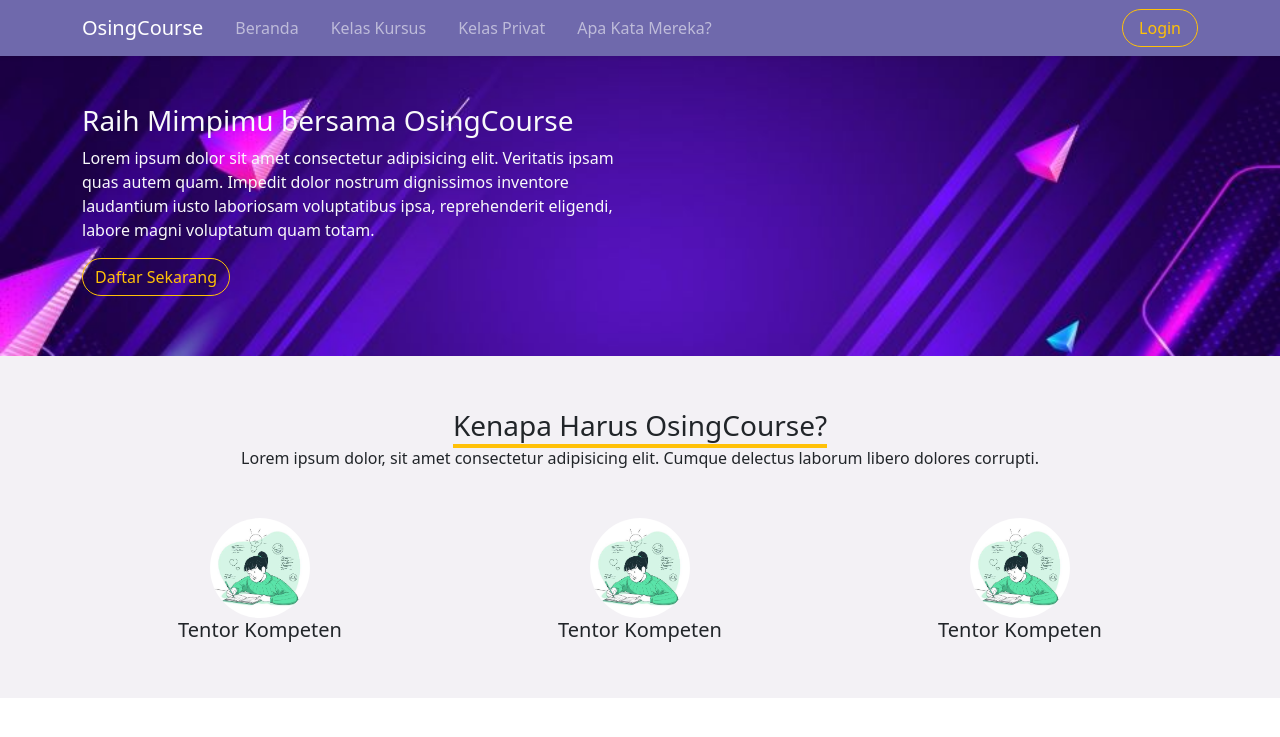
After one commit to cakwien/kursus, a PHP site: page / in a window 1280 px wide. The commit adds this page. Shown: the top 737 px of the page. Run offline with PHP 8.4, Linux system fonts and the light colour scheme; some libraries are stand-ins or nearby versions.

Commit message:
tambah halaman index awal

```diff
--- /dev/null
+++ b/index.php
@@ -0,0 +1,127 @@
+<!DOCTYPE html>
+<html lang="en">
+
+<head>
+   <meta charset="UTF-8">
+   <meta http-equiv="X-UA-Compatible" content="IE=edge">
+   <meta name="viewport" content="width=device-width, initial-scale=1.0">
+   <link href="https://cdn.jsdelivr.net/npm/bootstrap@5.1.3/dist/css/bootstrap.min.css" rel="stylesheet" integrity="sha384-1BmE4kWBq78iYhFldvKuhfTAU6auU8tT94WrHftjDbrCEXSU1oBoqyl2QvZ6jIW3" crossorigin="anonymous">
+   <style>
+      .mecungul {
+         margin-top: -25px;
+      }
+
+      .gb-banner {
+         background-image: url(assets/img/banner.jpg);
+         background-size: cover;
+      }
+
+      .list-bawah {
+         border-bottom-color: yellow;
+      }
+
+      .ungu {
+         background-color: #F3F1F5;
+      }
+   </style>
+
+
+   <title>OsingCourse</title>
+
+
+</head>
+
+<body>
+   <nav class="navbar navbar-expand-lg navbar-dark shadow-sm" style="background-color:#6F69AC;">
+      <div class="container">
+         <a class="navbar-brand" href="#">OsingCourse</a>
+         <button class="navbar-toggler" type="button" data-bs-toggle="collapse" data-bs-target="#navbarNav" aria-controls="navbarNav" aria-expanded="false" aria-label="Toggle navigation">
+            <span class="navbar-toggler-icon"></span>
+         </button>
+         <div class="collapse navbar-collapse" id="navbarNav">
+            <ul class="navbar-nav me-auto">
+               <li class="nav-item ">
+                  <a class="nav-link ms-2 me-2" href="#">Beranda</a>
+               </li>
+               <li class="nav-item">
+                  <a class="nav-link ms-2 me-2" href="#">Kelas Kursus</a>
+               </li>
+               <li class="nav-item">
+                  <a class="nav-link ms-2 me-2" href="#">Kelas Privat</a>
+               </li>
+               <li class="nav-item">
+                  <a class="nav-link ms-2 me-2" href="#">Apa Kata Mereka?</a>
+               </li>
+            </ul>
+           <span class="text">
+              <a href="#" class="btn btn-outline-warning rounded-pill ps-3 pe-3">Login</a>
+           </span>
+         </div>
+      </div>
+   </nav>
+
+   <div class="container-fluid gb-banner" style="height:300px;">
+      <div class="container">
+         <div class="row">
+            <div class="col-md-6 mt-5 mb-5 text-light">
+               <h3>Raih Mimpimu bersama OsingCourse</h3>
+               <p>Lorem ipsum dolor sit amet consectetur adipisicing elit. Veritatis ipsam quas autem quam. Impedit dolor nostrum dignissimos inventore laudantium iusto laboriosam voluptatibus ipsa, reprehenderit eligendi, labore magni voluptatum quam totam.</p>
+               <a href="" class="btn btn-outline-warning rounded-pill">Daftar Sekarang</a>
+
+            </div>
+            <div class="col-md-6 mt-5 mb-5">
+
+            </div>
+         </div>
+      </div>
+   </div>
+
+   <div class="ungu">
+      <div class="container">
+         <div class="row">
+            <div class="col-md-12">
+               <div class="text-center mt-5">
+                  <span class="border-bottom border-warning border-4 fs-3 mb-4">Kenapa Harus OsingCourse?</span>
+                  <p>Lorem ipsum dolor, sit amet consectetur adipisicing elit. Cumque delectus laborum libero dolores corrupti.</p>
+               </div>
+               <div class="mt-5 mb-5">
+                  <div class="row">
+                     <div class="col-md-4">
+                        <div class="text-center">
+                           <img src="assets/img/fitur.jpg" class="rounded-circle" width="100" alt="">
+                           <h5>Tentor Kompeten</h5>
+                        </div>
+                     </div>
+                     <div class="col-md-4">
+                        <div class="text-center">
+                           <img src="assets/img/fitur.jpg" class="rounded-circle" width="100" alt="">
+                           <h5>Tentor Kompeten</h5>
+                        </div>
+                     </div>
+                     <div class="col-md-4">
+                        <div class="text-center">
+                           <img src="assets/img/fitur.jpg" class="rounded-circle" width="100" alt="">
+                           <h5>Tentor Kompeten</h5>
+                        </div>
+                     </div>
+                  </div>
+               </div>
+            </div>
+         </div>
+      </div>
+   </div>
+
+   <div class="container">
+      <div class="col-md-6">
+
+      </div>
+   </div>
+
+
+
+
+   <script src="https://cdn.jsdelivr.net/npm/@popperjs/core@2.10.2/dist/umd/popper.min.js" integrity="sha384-7+zCNj/IqJ95wo16oMtfsKbZ9ccEh31eOz1HGyDuCQ6wgnyJNSYdrPa03rtR1zdB" crossorigin="anonymous"></script>
+   <script src="https://cdn.jsdelivr.net/npm/bootstrap@5.1.3/dist/js/bootstrap.min.js" integrity="sha384-QJHtvGhmr9XOIpI6YVutG+2QOK9T+ZnN4kzFN1RtK3zEFEIsxhlmWl5/YESvpZ13" crossorigin="anonymous"></script>
+</body>
+
+</html>
--- a/tentor/mod/db.php
+++ b/tentor/mod/db.php
@@ -64,4 +64,6 @@ function hal($hal)
 
 
 
+
+
 ?>
--- /dev/null
+++ b/tentor/view/editmateri.php
@@ -0,0 +1,5 @@
+test ini edit materi
+
+<?php
+   echo $_POST['id'];
+?>
```
Also changed, not shown: siswa/config/db.php (+0 -27 lines), siswa/view/login.php (+13 -45 lines), tentor/controller/tentor.php (+5 -2 lines), tentor/view/index.php (+30 -3 lines), tentor/view/kelas_detail.php (+30 -12 lines), assets/css/style.css (added), assets/img/banner.jpg (added), assets/img/fitur.jpg (added).
